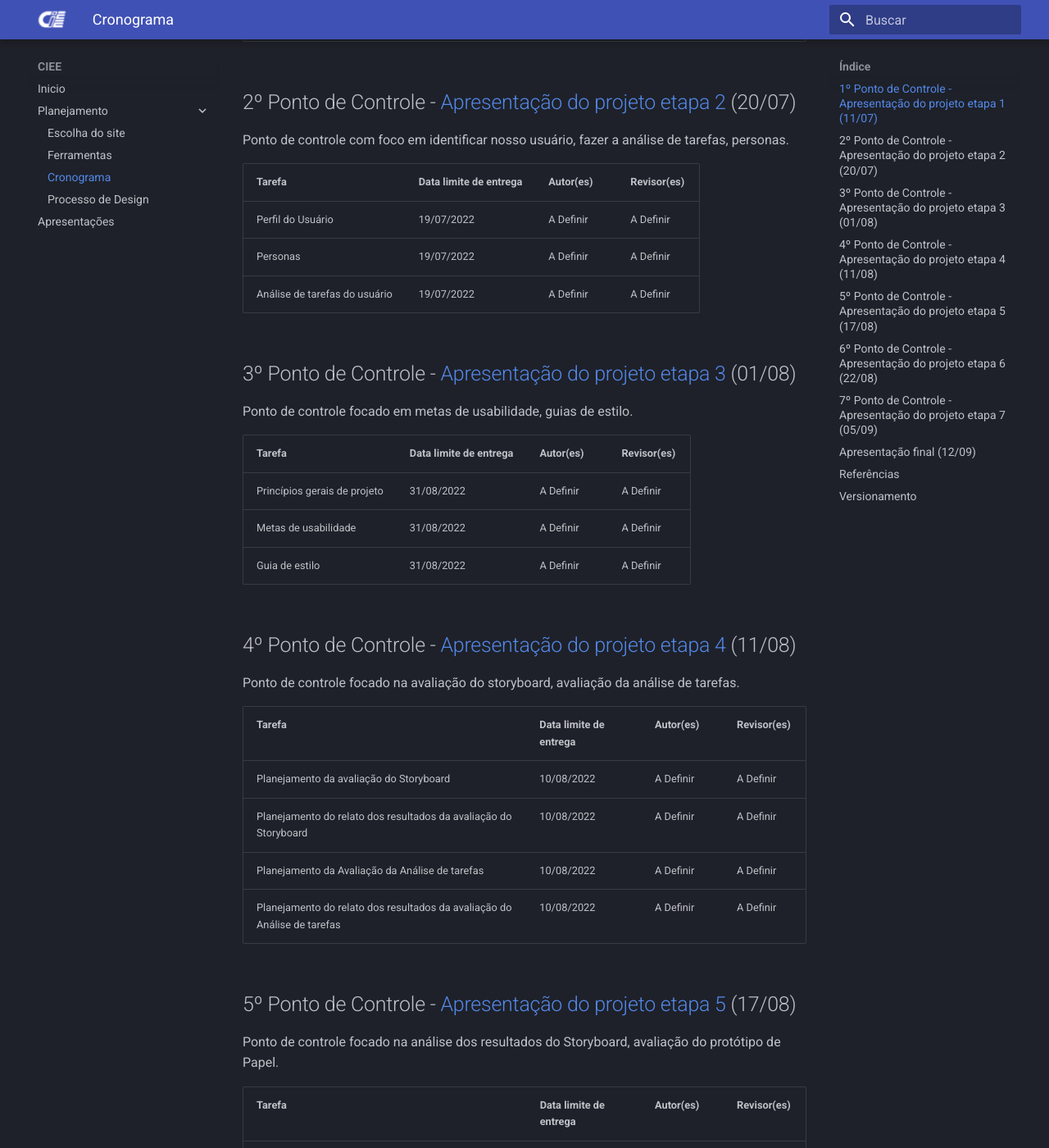
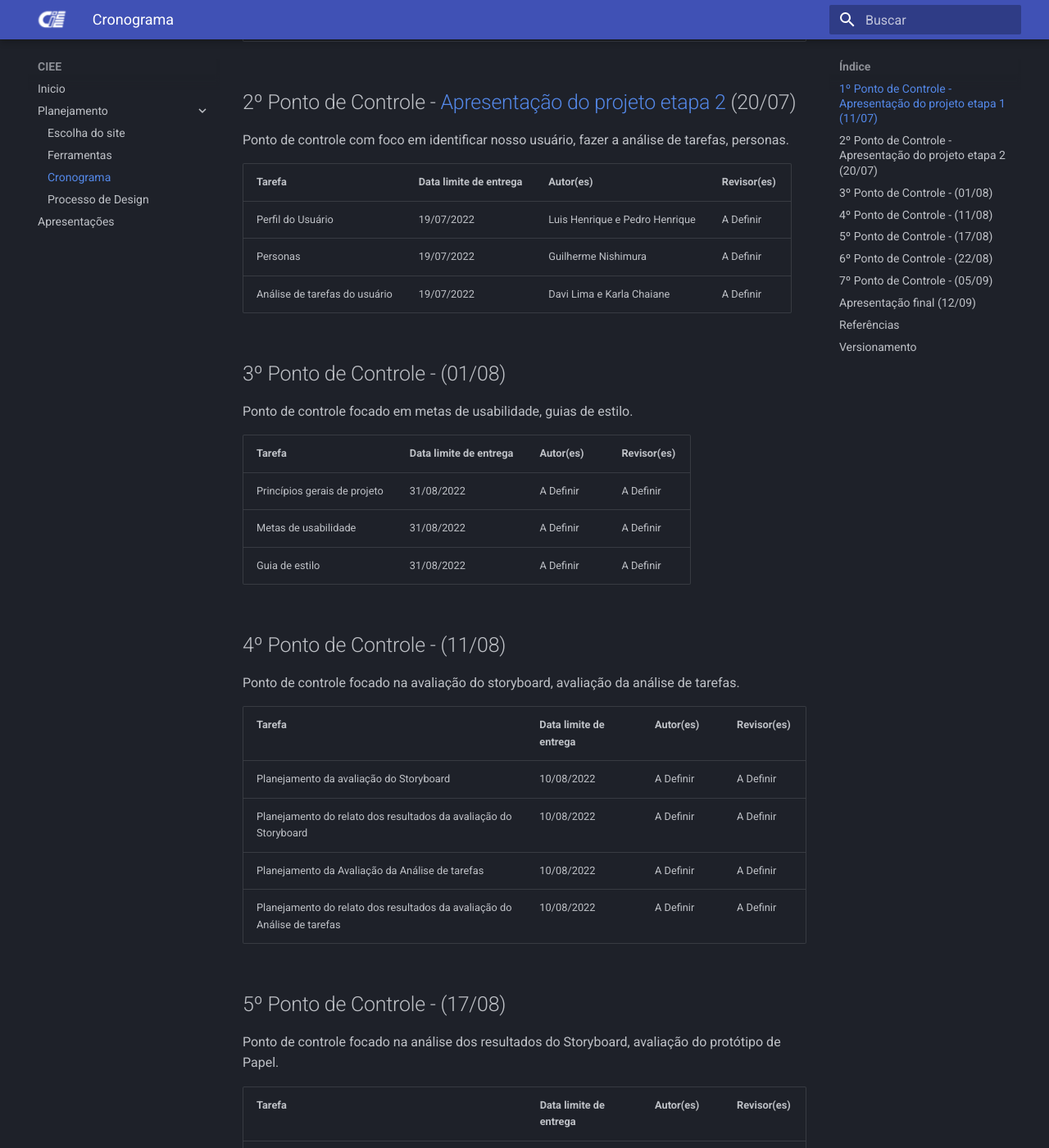
Before and after one commit to JoaoGElvas/2022.1-CIEE, an MkDocs documentation site: the page built from docs/planejamento/cronograma.md, in a window 1280 px wide and 1400 px high, scrolled down 974 px. Shown: the whole window at 82% size. Built offline with MkDocs 1.6.1 and Material for MkDocs 9.7.7, drawn with Linux system fonts in a browser that asks for light colours; some of the changed text lies outside the part shown.

Commit message:
atualizar autores para a etapa 2

```diff
--- a/docs/planejamento/cronograma.md
+++ b/docs/planejamento/cronograma.md
@@ -25,11 +25,11 @@ Ponto de controle com foco em identificar nosso usuário, fazer a análise de ta
 
 | Tarefa                        | Data limite de entrega | Autor(es)                       | Revisor(es)                     |
 | ----------------------------- | ---------------------- | ------------------------------- | ------------------------------- |
-| Perfil do Usuário             | 19/07/2022             | A Definir  | A Definir |
-| Personas                      | 19/07/2022             | A Definir | A Definir     |
-| Análise de tarefas do usuário | 19/07/2022             | A Definir     | A Definir  |
+| Perfil do Usuário             | 19/07/2022             | Luis Henrique e Pedro Henrique  | A Definir |
+| Personas                      | 19/07/2022             | Guilherme Nishimura | A Definir     |
+| Análise de tarefas do usuário | 19/07/2022             | Davi Lima e Karla Chaiane     | A Definir  |
 
-## 3º Ponto de Controle - [Apresentação do projeto etapa 3]() (01/08)
+## 3º Ponto de Controle - (01/08)
 
 Ponto de controle focado em metas de usabilidade, guias de estilo.
 
@@ -39,7 +39,7 @@ Ponto de controle focado em metas de usabilidade, guias de estilo.
 | Metas de usabilidade         | 31/08/2022            | A Definir | A Definir    |
 | Guia de estilo               | 31/08/2022             | A Definir     | A Definir  |
 
-## 4º Ponto de Controle - [Apresentação do projeto etapa 4]() (11/08)
+## 4º Ponto de Controle - (11/08)
 
 Ponto de controle focado na avaliação do storyboard, avaliação da análise de tarefas.
 
@@ -50,7 +50,7 @@ Ponto de controle focado na avaliação do storyboard, avaliação da análise d
 | Planejamento da Avaliação da Análise de tarefas                          | 10/08/2022             | A Definir                 | A Definir    |
 | Planejamento do relato dos resultados da avaliação do Análise de tarefas | 10/08/2022             | A Definir   | A Definir |
 
-## 5º Ponto de Controle - [Apresentação do projeto etapa 5]() (17/08)
+## 5º Ponto de Controle - (17/08)
 
 Ponto de controle focado na análise dos resultados do Storyboard, avaliação do protótipo de Papel.
 
@@ -60,15 +60,15 @@ Ponto de controle focado na análise dos resultados do Storyboard, avaliação d
 | Planejamento da Avaliação do Protótipo de Papel                          | 16/08/2022             | A Definir    | A Definir |
 | Planejamento do relato dos resultados da avaliação do Protótipo de Papel | 16/08/2022             | A Definir         | A Definir          |
 
-## 6º Ponto de Controle - [Apresentação do projeto etapa 6]() (22/08)
+## 6º Ponto de Controle - (22/08)
 
 Ponto de controle focado na verificação dos artefatos
 
 | Tarefa                    | Data limite de entrega | Autor(es)            | Revisor(es)          |
 | :------------------------ | ---------------------- | -------------------- | -------------------- |
-| Verificação dos artefatos | 21/08/2022             | Todos os integrantes | Todos os integrantes |
+| Verificação dos artefatos | 21/08/2022             | A Definir | A Definir |
 
-## 7º Ponto de Controle - [Apresentação do projeto etapa 7]() (05/09)
+## 7º Ponto de Controle - (05/09)
 
 Ponto de controle focado em fazer o protótipo de alta fidelidade e planejar melhorias para a entrega do projeto
 
@@ -78,7 +78,7 @@ Ponto de controle focado em fazer o protótipo de alta fidelidade e planejar mel
 | Planejamento da Avaliação do protótipo de alta fidelidade                          | 04/09/2022             | A Definir | A Definir |
 | planejamento do relato dos resultados da avaliação do protótipo de alta fidelidade | 04/09/2022             | A Definir   | A Definir |
 
-## [Apresentação final]() (12/09)
+## Apresentação final (12/09)
 
 Apresentação final do projeto da disciplina
 
```
Also changed, not shown: other parts of docs/planejamento/cronograma.md (+4 -4 lines).
